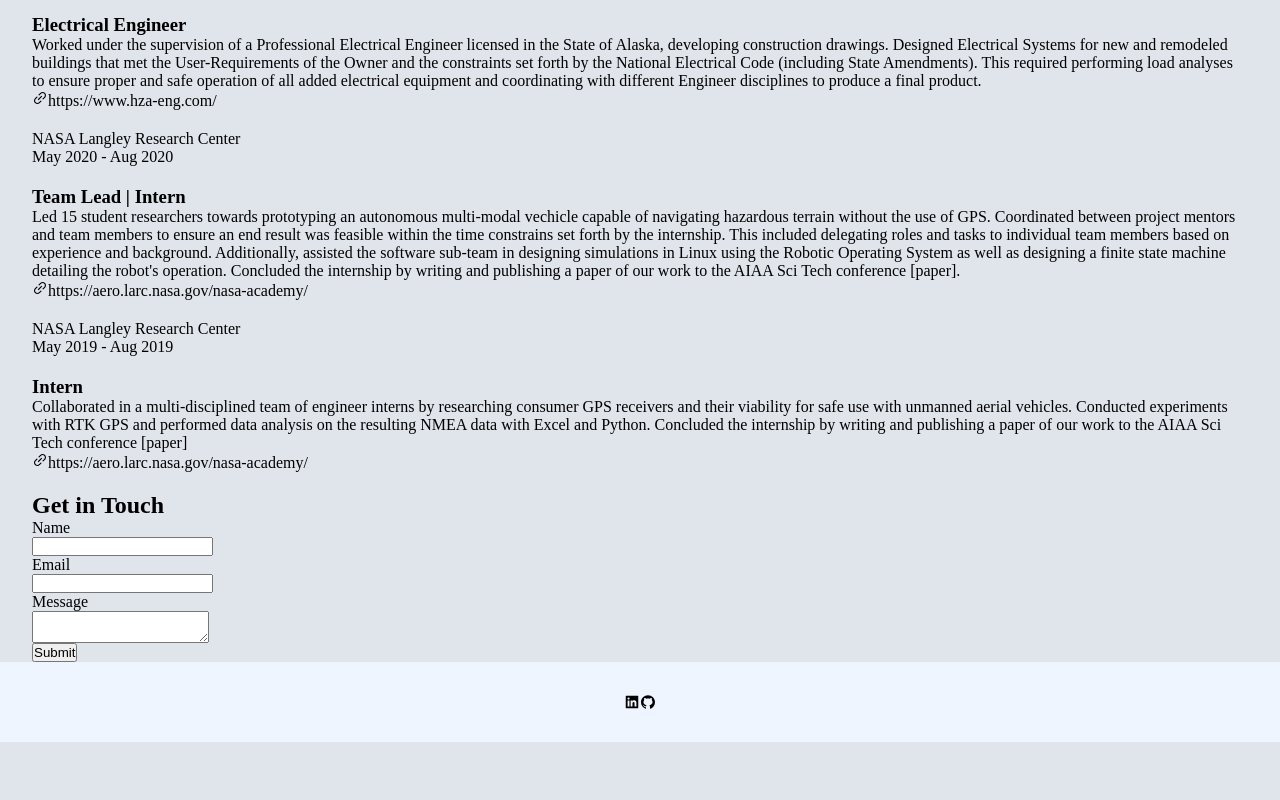
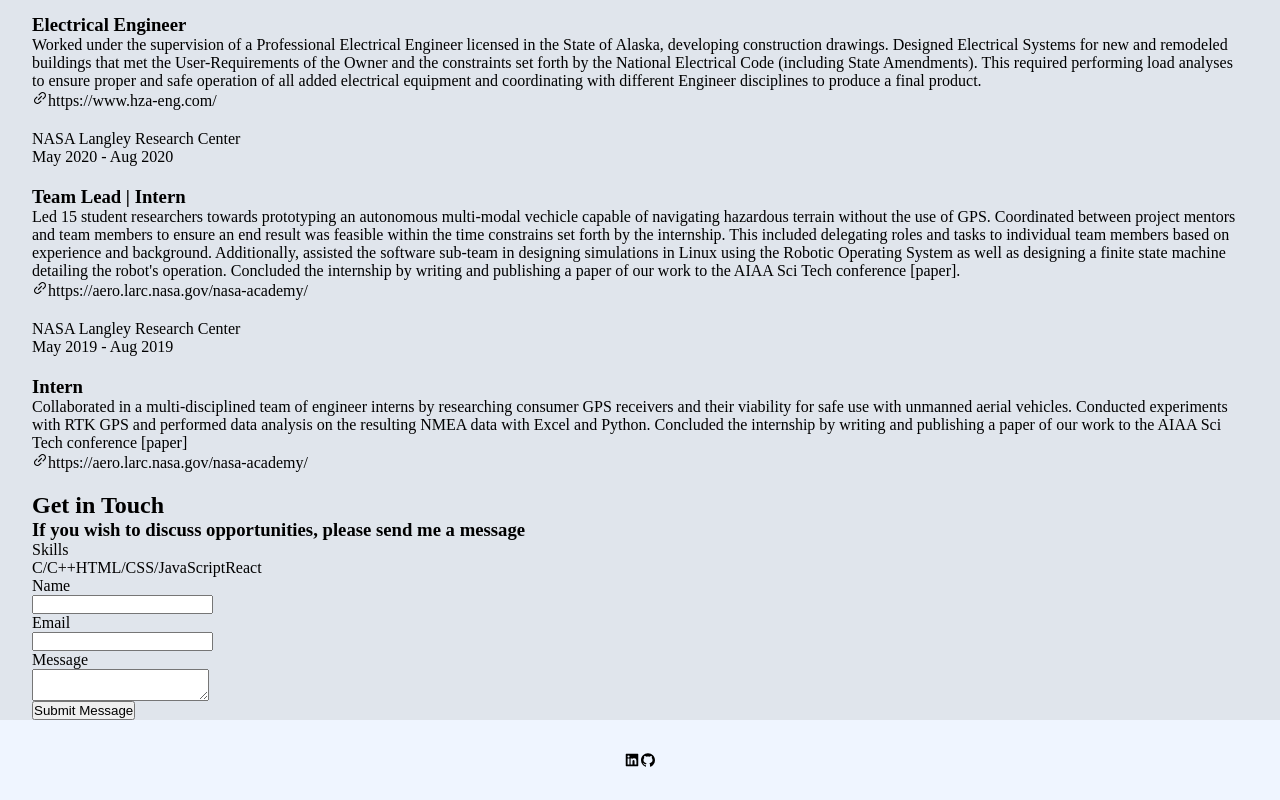
Before and after one commit to rbonk907/portfolio-website, a Next.js app: page / in a window 1280 px wide. Shown: the part 1886-2686 px from the top of the page. Before the commit the page ends 2628 px from the top, so only its background shows below. Built offline with nearby package versions, Linux system fonts and the light colour scheme.

Commit message:
add Netliify form header and update styling

```diff
--- a/components/contact.js
+++ b/components/contact.js
@@ -3,7 +3,7 @@
 import ContactForm from './contactForm';
 import FormSuccess from './formSuccess';
 
-const Contact = () => {
+const Contact = ({ isMobile }) => {
     const [success, setSuccess] = useState(false);
 
     useEffect(() => {
@@ -22,12 +22,23 @@
 
     return (
         <div className={styles.contact}>
-            <h2>Get in Touch</h2>
-            <div className={styles.formSection}>
-                {success ? <FormSuccess /> :
-                    <ContactForm setSuccess={setSuccess}/>}
-                {/* <FormSuccess opacity={opacity}/> */}
+            <h2 id='contact' className={ isMobile ? `${styles.sticky}` : ''}>Get in Touch</h2>
+            <h3>If you wish to discuss opportunities, please send me a message</h3>
+            <div className={styles.flex}>
+                <div className={styles.skills}>
+                    <span className={styles.skillHeader}>Skills</span>
+                    <div className={styles.skillGrid}>
+                        <span>C/C++</span>
+                        <span>HTML/CSS/JavaScript</span>
+                        <span>React</span>
+                    </div>
+                </div>
+                <div className={styles.formSection}>
+                    <ContactForm success={success} setSuccess={setSuccess}/>
+                </div>
             </div>
+            {success ? <FormSuccess /> : ''}
+            {/* <FormSuccess /> */}
         </div>
     )
 };
--- a/components/contactForm.js
+++ b/components/contactForm.js
@@ -1,7 +1,13 @@
 import styles from '../styles/ContactForm.module.css';
 import { useState } from "react";
 
-const ContactForm = ({ setSuccess }) => {
+const encode = (data) => {
+    return Object.keys(data)
+        .map(key => encodeURIComponent(key) + "=" + encodeURIComponent(data[key]))
+        .join('&');
+}
+
+const ContactForm = ({ success, setSuccess }) => {
     const [contactInfo, setContactInfo] = useState({
         name: '',
         email: '',
@@ -12,16 +18,21 @@
         e.preventDefault();
 
         // post info here
+        fetch('/', {
+            method: 'POST',
+            headers: { "Content-Type": "application/x-www-form-urlencoded" },
+            body: encode({ "form-name": "contact", ...contactInfo })
+        })
+          .then(() => setSuccess(true))
+          .catch(error => console.log(error));
 
-        setSuccess(true);
+        // setSuccess(true);
 
         setContactInfo({
             name: '',
             email: '',
             message: '',
         });
-
-
     }
 
     const handleChange = (e) => {
@@ -31,7 +42,8 @@
     };
 
     return (
-        <form onSubmit={handleSubmit} className={styles.contactForm}>
+        <form name='contact' method='post' data-netlify='true' data-netlify-honeypot='bot-field' onSubmit={handleSubmit} className={styles.contactForm}>
+            <input type='hidden' name='form-name' value='contact' />
             <label>
                 Name
                 <input type='text' name='name' value={contactInfo.name} onChange={handleChange}/>
@@ -46,7 +58,9 @@
                 <textarea name='message' value={contactInfo.message}
                  onChange={handleChange} />
             </label>
-            <button type='submit'>Submit</button>
+            <button disabled={success} type='submit'>
+                {success ? '' : 'Submit Message'}
+            </button>
         </form>
     );
 }
--- a/components/formSuccess.js
+++ b/components/formSuccess.js
@@ -4,7 +4,10 @@
     return (
         <div className={styles.formSuccess}>
             <h3>THANK YOU</h3>
-            <p>I&apos;ll reach out to you as soon as possible 👍</p>
+            <p>
+                I&apos;ll reach out to you as soon as possible
+                <span className={styles.emoji}>👍</span>
+            </p>
         </div>
     )
 }
```
